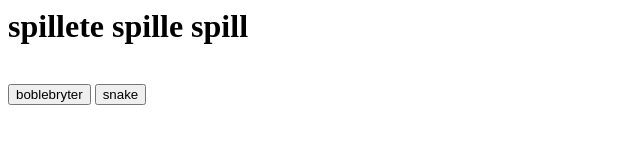
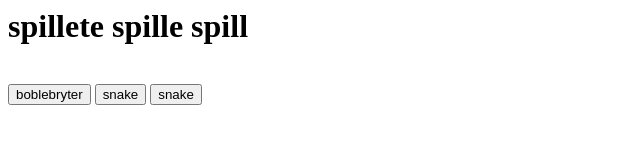
Before and after one commit to kongenhakon/spillete-spille-spill, a plain HTML site: page index.html in a window 1280 px wide. Shown: the whole page, without its empty margins (0-640 px from the left). Drawn offline with Linux system fonts and the light colour scheme.

Commit message:
lagt til knapp på spillete spillespill

```diff
--- a/index.html
+++ b/index.html
@@ -8,5 +8,6 @@
     </br>
     <button onclick="location.href='boblebryter/'">boblebryter</button>
     <button onclick="location.href='snake/'">snake</button>
+    <button onclick="location.href='guess-the number/'">snake</button>
     </body>
  </html>
```
